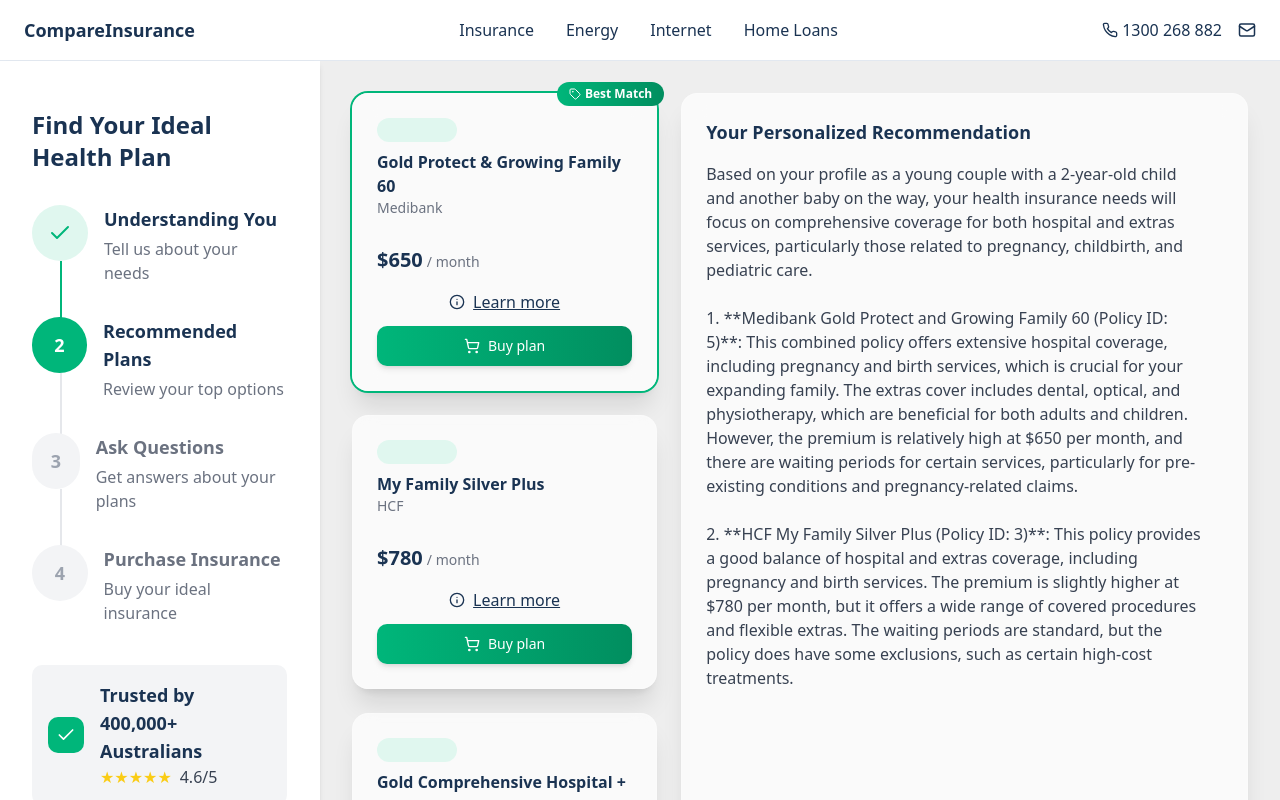
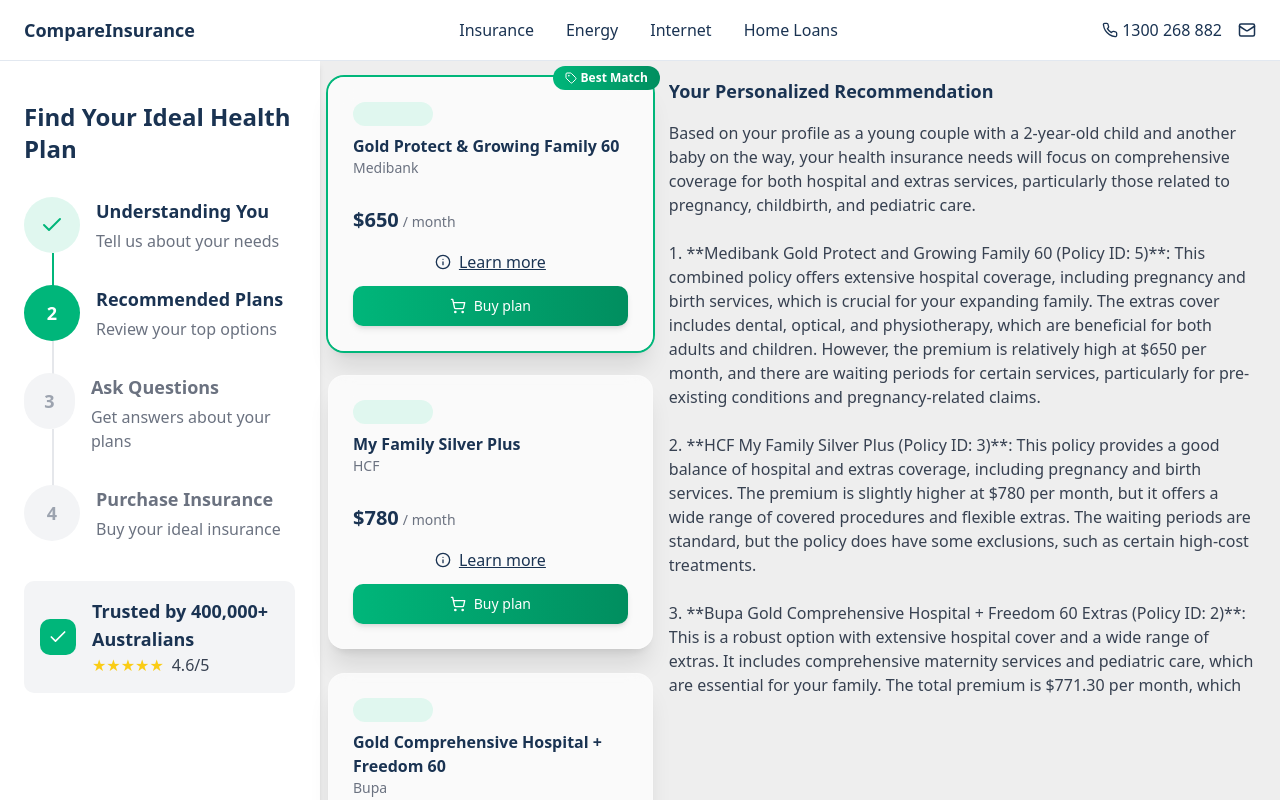
Before and after one commit to gayathrikasi-everest/compare-insurance, a React (Vite) app: page /recommended-plans in a window 1280 px wide. Shown: the top 800 px of the page. Built offline with nearby package versions, Linux system fonts and the light colour scheme.

Commit message:
Fix: Adjust layout for viewport height
Adjust layout to fit content within viewport height, widen the recommendation section, and adjust card styling.

```diff
--- a/src/components/RecommendationExplanation.tsx
+++ b/src/components/RecommendationExplanation.tsx
@@ -8,8 +8,8 @@ interface RecommendationExplanationProps {
 
 const RecommendationExplanation: React.FC<RecommendationExplanationProps> = ({ recommendationText }) => {
   return (
-    <div className="glass-card backdrop-blur-md bg-white/70 border border-white/20 shadow-xl p-6 h-full">
-      <ScrollArea className="h-[600px]">
+    <div className="h-full">
+      <ScrollArea className="h-[calc(100vh-180px)]">
         <div className="pr-4">
           <h3 className="text-lg font-bold text-cc-blue mb-4">Your Personalized Recommendation</h3>
           <p className="text-gray-700 whitespace-pre-line">{recommendationText}</p>
--- a/src/pages/RecommendedPlans.tsx
+++ b/src/pages/RecommendedPlans.tsx
@@ -64,15 +64,15 @@ const RecommendedPlans: React.FC = () => {
   };
 
   return (
-    <div className="min-h-screen flex bg-white">
+    <div className="h-screen flex bg-white overflow-hidden">
       {/* Left sidebar with progress */}
-      <div className="w-1/4 bg-white/80 backdrop-blur-md p-8 border-r border-white/20 shadow-md">
+      <div className="w-1/4 bg-white/80 backdrop-blur-md p-6 border-r border-white/20 shadow-md">
         <ProgressBar steps={steps} currentStep={2} />
       </div>
 
-      {/* Right content area with new layout */}
-      <div className="w-3/4 flex-1 p-8 overflow-y-auto bg-[#EEE]">
-        <div className="max-w-4xl mx-auto flex flex-col md:flex-row gap-6">
+      {/* Right content area with new layout - taking full height */}
+      <div className="w-3/4 flex-1 py-4 px-2 bg-[#EEE] flex flex-col">
+        <div className="flex-grow flex flex-col md:flex-row gap-4">
           {/* Left column: Stacked insurance plan cards - 35% width */}
           <div className="md:w-[35%]">
             <InsurancePlanList
@@ -90,10 +90,12 @@ const RecommendedPlans: React.FC = () => {
         </div>
 
         {/* Action buttons */}
-        <PlanActionButtons
-          onRegenerateOptions={handleRegenerateOptions}
-          onAskQuestions={handleAskQuestions}
-        />
+        <div className="mt-2">
+          <PlanActionButtons
+            onRegenerateOptions={handleRegenerateOptions}
+            onAskQuestions={handleAskQuestions}
+          />
+        </div>
       </div>
     </div>
   );
```
